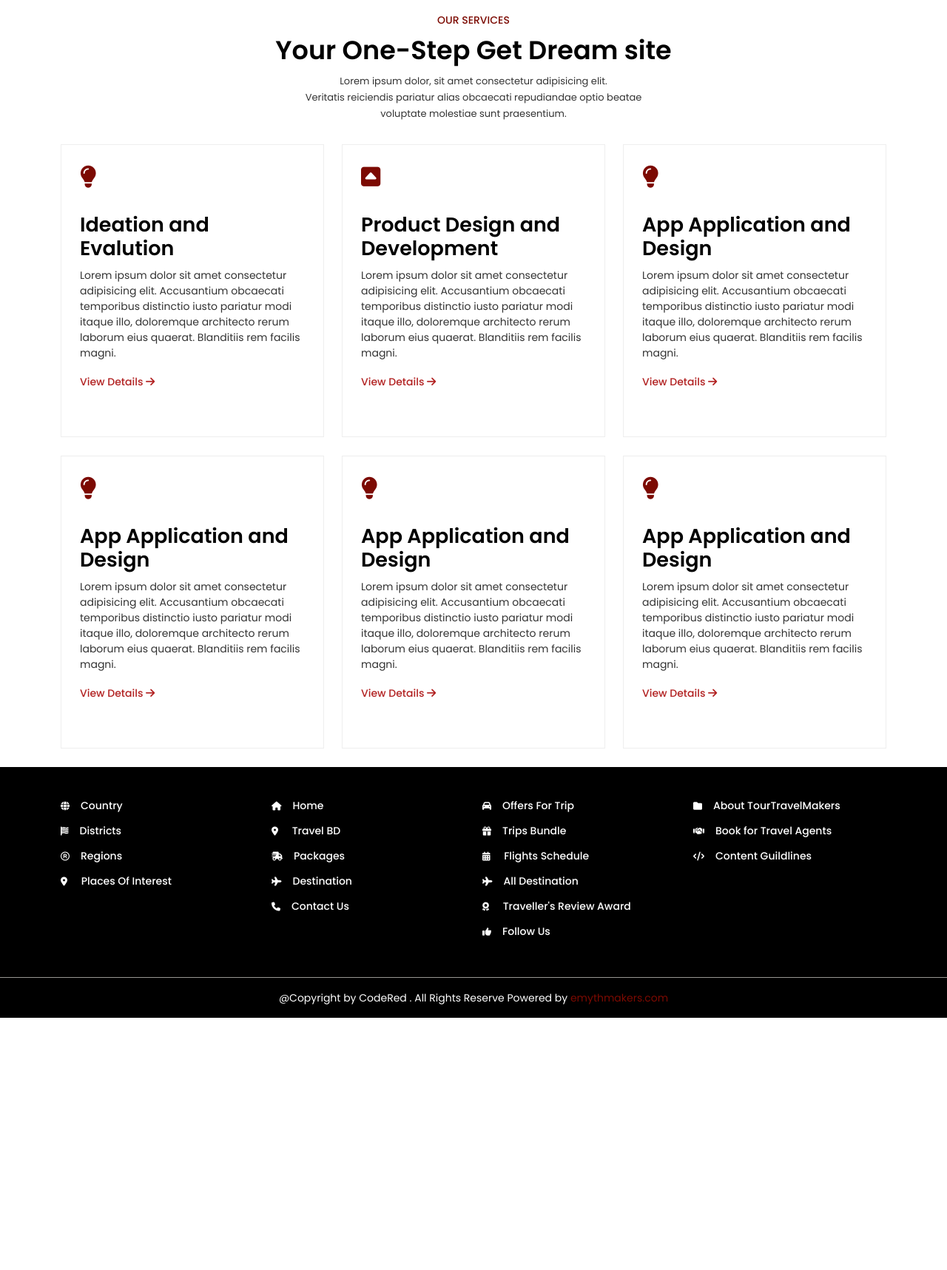
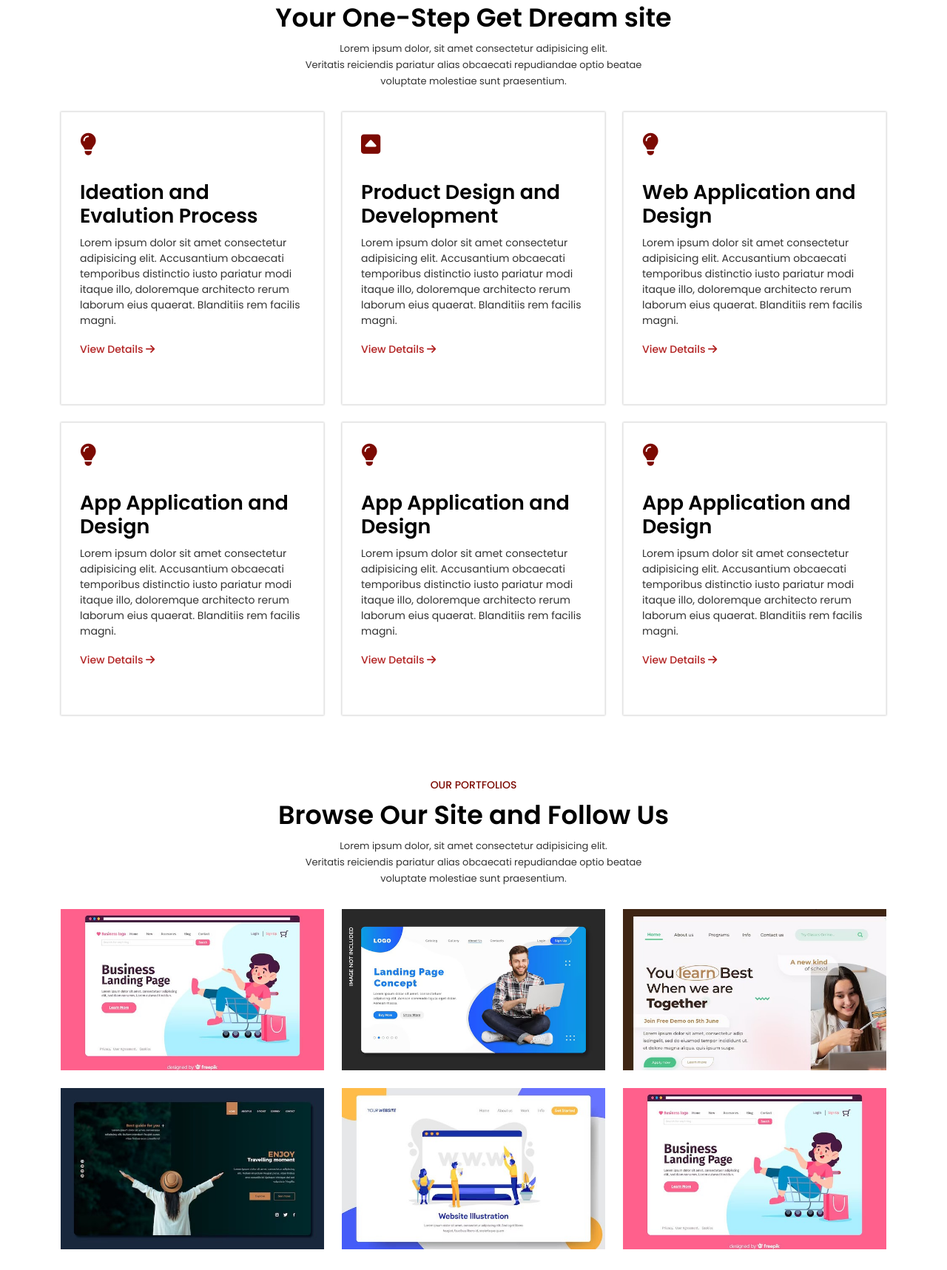
Before and after one commit to HHM-1999/CodeRed, a plain HTML site: page index.html in a window 1280 px wide. Shown: the part 604-2321 px from the top of the page at 74% size. Before the commit the page ends 1980 px from the top, so only its background shows below. Drawn offline with nearby package versions, Linux system fonts and the light colour scheme.

Commit message:
added portfolio section

```diff
--- a/common/css/style.css
+++ b/common/css/style.css
@@ -1,5 +1,5 @@
 body {
-    font-family: "Poppins", "Comic Neue", sans-serif;
+  font-family: 'Poppins', 'Comic Neue', sans-serif;
   margin: 0;
   padding: 0;
   overflow-x: hidden;
@@ -27,36 +27,33 @@ a {
 }
 
 /*  common section */
-.section-heading{
+.section-heading {
   margin-bottom: 20px;
 }
 
-.section-heading h6{
+.section-heading h6 {
   font-size: 14px;
   line-height: 20px;
   font-weight: 500;
   color: #7c0a02;
   margin-bottom: 10px;
   text-align: center;
-
 }
-.section-heading h2{
+.section-heading h2 {
   font-size: 35px;
   line-height: 42px;
   margin-bottom: 10px;
   color: #000;
   font-weight: 600;
   text-align: center;
-
 }
-.section-heading p{
+.section-heading p {
   font-size: 13px;
   line-height: 22px;
   margin-bottom: 10px;
   color: #333;
   font-weight: 400;
   text-align: center;
-
 }
 /*  top-header-start */
 .top-header {
@@ -86,7 +83,6 @@ a {
 
 .col-lg-3:first-child .support {
   border-right: 1px solid #fff;
-
 }
 
 .social-links {
@@ -138,7 +134,6 @@ a {
 .logo i {
   font-size: 25px;
   color: #7c0a02;
-
 }
 
 .logo a {
@@ -167,14 +162,12 @@ a {
   color: #fff;
 }
 
-.sticky {
-    position: fixed;
+.sticky-nav {
+  position: sticky;
   top: 0px;
   width: 100%;
   z-index: 9999;
   transition: 0.2s;
-    box-shadow: 0 0 2px 0 #00000051;
-    background-color: #f8f8f8;
 }
 
 .navbar-nav .nav-item .nav-link i:last-child {
@@ -214,7 +207,7 @@ a {
   text-decoration: none;
   color: #fff;
   font-size: 16px;
-    font-family: "Barlow", sans-serif;
+  font-family: 'Barlow', sans-serif;
   background-color: #000;
   padding: 8px 20px;
 }
@@ -247,11 +240,9 @@ a {
   font-size: 40px;
   line-height: 46px;
   margin-bottom: 20px;
-
 }
 
 .hero-details p {
-
   font-size: 14px;
   line-height: 20px;
   margin-bottom: 20px;
@@ -272,67 +263,79 @@ a {
   background-color: #000;
 }
 /* service-section */
-.service-card{
-    margin-bottom: 25px;
+.service-section {
+  margin-bottom: 60px;
 }
-.service-details{
+.service-card {
+  margin-bottom: 24px;
+  box-shadow: 0 0 2px 0 #00000051;
+}
+.service-details {
   border: 1px solid #eee;
   padding: 25px;
 }
-.service-details i{
+.service-details i {
   font-size: 30px;
   line-height: 37px;
   margin-bottom: 30px;
   color: #7c0a02;
 }
-.service-details h3{
+.service-details h3 {
   font-size: 27px;
   font-weight: 600;
   line-height: 32px;
   color: #000;
   margin-bottom: 10px;
 }
-.service-details p{
+.service-details p {
   font-size: 14px;
   font-weight: 400;
   color: #333;
   margin-bottom: 10px;
 }
-.service-details a{
+.service-details a {
   font-size: 14px;
   font-weight: 500;
   color: #b22222;
 }
-.service-details a span i{
+.service-details a span i {
   font-size: 14px;
   color: #b22222;
   transition: scalex(1);
 }
-.service-card:hover .service-details a span{
+.service-card:hover .service-details a span {
   text-decoration: underline;
   text-underline-offset: 10px;
 }
-.service-card:hover .service-details a span i{
+.service-card:hover .service-details a span i {
   transform: scalex(1.2);
-
 }
-
-
-
-
-
+/* porfolio-section */
+.portfolio-section {
+  margin-bottom: 60px;
+}
+.portfolio-card {
+  margin-bottom: 24px;
+  overflow: hidden;
+}
+.portfolio-card img {
+  transform: scale(1);
+  transition: all 0.5s ease;
+}
+.portfolio-card img:hover {
+  transform: scale(1.1);
+  opacity: 0.75;
+}
 
 /* footer */
 
 .footer-area {
   background-color: #000;
   color: #fff;
-
 }
 
 .footer-info {
   padding: 40px 0;
-
 }
 
 .footer-info ul {
@@ -343,7 +346,6 @@ a {
 .footer-info ul li {
   list-style: none;
   margin-bottom: 10px;
-
 }
 
 .footer-info ul li a {
@@ -368,23 +370,19 @@ a {
 
 .footer-info ul li a i:hover {
   color: #7c0a02;
-
 }
-
 
 .footer-copyright {
   border-top: 1px solid #979692;
 }
 
 .footer-end p {
-
   font-size: 14px;
   font-weight: 400;
   letter-spacing: -0.3;
   line-height: 14px;
   text-align: center;
   padding: 20px 0;
-
 }
 
 .footer-end a {
--- a/common/js/script.js
+++ b/common/js/script.js
@@ -18,4 +18,4 @@ $('.fade').slick({
     speed: 500,
     fade: true,
     cssEase: 'linear'
-  });
+});
--- a/index.html
+++ b/index.html
@@ -112,8 +112,7 @@
                                         <li class="nav-item">
                                             <div class="dropdown">
                                                 <a class="nav-link dropdown-toggle" href="#" role="button"
-                                                    id="dropdownMenuLink" data-bs-toggle="dropdown"
-                                                    aria-expanded="false">
+                                                    data-bs-toggle="dropdown" aria-expanded="false">
                                                     How We Work
                                                 </a>
                                                 <ul class="dropdown-menu" aria-labelledby="dropdownMenuLink">
@@ -162,7 +161,8 @@
                                 <div class="row">
                                     <div class="col-lg-6">
                                         <div class="hero-image">
-                                            <img src="media/hero-img-3-removebg-preview.png" alt="">
+                                            <img class="img-fluid" src="media/hero-img-3-removebg-preview.png"
+                                                alt="hero-img" title="CODERED">
                                         </div>
                                     </div>
                                     <div class="col-lg-6">
@@ -183,7 +183,8 @@
                                 <div class="row">
                                     <div class="col-lg-6">
                                         <div class="hero-image">
-                                            <img src="media/hero-img-2-removebg-preview.png" alt="">
+                                            <img class="img-fluid" src="media/hero-img-2-removebg-preview.png"
+                                                alt="hero-img" title="CODERED">
                                         </div>
                                     </div>
                                     <div class="col-lg-6">
@@ -203,7 +204,8 @@
                                 <div class="row">
                                     <div class="col-lg-6">
                                         <div class="hero-image">
-                                            <img src="media/hero-img-3-removebg-preview.png" alt="">
+                                            <img class="img-fluid" src="media/hero-img-3-removebg-preview.png"
+                                                alt="hero-img" title="CODERED">
                                         </div>
                                     </div>
                                     <div class="col-lg-6">
@@ -231,12 +233,8 @@
                     </button>
                 </div>
             </div>
-
-
-
         </section>
         <!-- hero-section-end -->
-
         <!-- service-start -->
         <section class="service-section">
             <div class="service-area">
@@ -263,11 +261,13 @@
                                 <a href="#">
                                     <div class="service-details">
                                         <i class="fa-solid fa-lightbulb"></i>
-                                    <h3>Ideation and Evalution</h3>
-                                    <p>Lorem ipsum dolor sit amet consectetur adipisicing elit. Accusantium obcaecati
+                                        <h3>Ideation and Evalution Process</h3>
+                                        <p>Lorem ipsum dolor sit amet consectetur adipisicing elit. Accusantium
+                                            obcaecati
                                             temporibus distinctio iusto pariatur modi itaque illo, doloremque architecto
                                             rerum laborum eius quaerat. Blanditiis rem facilis magni.</p>
-                                    <a href="#"><span>View Details <i class="fa-solid fa-arrow-right"></i></span></a>
+                                        <a href="#"><span>View Details <i
+                                                    class="fa-solid fa-arrow-right"></i></span></a>
                                     </div>
                                 </a>
                             </div>
@@ -278,10 +278,28 @@
                                     <div class="service-details">
                                         <i class="fa-solid fa-square-caret-up"></i>
                                         <h3>Product Design and Development</h3>
-                                <p>Lorem ipsum dolor sit amet consectetur adipisicing elit. Accusantium obcaecati
+                                        <p>Lorem ipsum dolor sit amet consectetur adipisicing elit. Accusantium
+                                            obcaecati
                                             temporibus distinctio iusto pariatur modi itaque illo, doloremque architecto
                                             rerum laborum eius quaerat. Blanditiis rem facilis magni.</p>
-                                <a href="#"><span>View Details <i class="fa-solid fa-arrow-right"></i></span></a>
+                                        <a href="#"><span>View Details <i
+                                                    class="fa-solid fa-arrow-right"></i></span></a>
+                                    </div>
+                                </a>
+                            </div>
+                        </div>
+                        <div class="col-lg-4">
+                            <div class="service-card">
+                                <a href="#">
+                                    <div class="service-details">
+                                        <i class="fa-solid fa-lightbulb"></i>
+                                        <h3>Web Application and Design</h3>
+                                        <p>Lorem ipsum dolor sit amet consectetur adipisicing elit. Accusantium
+                                            obcaecati
+                                            temporibus distinctio iusto pariatur modi itaque illo, doloremque architecto
+                                            rerum laborum eius quaerat. Blanditiis rem facilis magni.</p>
+                                        <a href="#"><span>View Details <i
+                                                    class="fa-solid fa-arrow-right"></i></span></a>
                                     </div>
                                 </a>
                             </div>
@@ -292,10 +310,12 @@
                                     <div class="service-details">
                                         <i class="fa-solid fa-lightbulb"></i>
                                         <h3>App Application and Design</h3>
-                            <p>Lorem ipsum dolor sit amet consectetur adipisicing elit. Accusantium obcaecati
+                                        <p>Lorem ipsum dolor sit amet consectetur adipisicing elit. Accusantium
+                                            obcaecati
                                             temporibus distinctio iusto pariatur modi itaque illo, doloremque architecto
                                             rerum laborum eius quaerat. Blanditiis rem facilis magni.</p>
-                            <a href="#"><span>View Details <i class="fa-solid fa-arrow-right"></i></span></a>
+                                        <a href="#"><span>View Details <i
+                                                    class="fa-solid fa-arrow-right"></i></span></a>
                                     </div>
                                 </a>
                             </div>
@@ -306,10 +326,12 @@
                                     <div class="service-details">
                                         <i class="fa-solid fa-lightbulb"></i>
                                         <h3>App Application and Design</h3>
-                        <p>Lorem ipsum dolor sit amet consectetur adipisicing elit. Accusantium obcaecati
+                                        <p>Lorem ipsum dolor sit amet consectetur adipisicing elit. Accusantium
+                                            obcaecati
                                             temporibus distinctio iusto pariatur modi itaque illo, doloremque architecto
                                             rerum laborum eius quaerat. Blanditiis rem facilis magni.</p>
-                        <a href="#"><span>View Details <i class="fa-solid fa-arrow-right"></i></span></a>
+                                        <a href="#"><span>View Details <i
+                                                    class="fa-solid fa-arrow-right"></i></span></a>
                                     </div>
                                 </a>
                             </div>
@@ -320,24 +342,12 @@
                                     <div class="service-details">
                                         <i class="fa-solid fa-lightbulb"></i>
                                         <h3>App Application and Design</h3>
-                    <p>Lorem ipsum dolor sit amet consectetur adipisicing elit. Accusantium obcaecati
+                                        <p>Lorem ipsum dolor sit amet consectetur adipisicing elit. Accusantium
+                                            obcaecati
                                             temporibus distinctio iusto pariatur modi itaque illo, doloremque architecto
                                             rerum laborum eius quaerat. Blanditiis rem facilis magni.</p>
-                    <a href="#"><span>View Details <i class="fa-solid fa-arrow-right"></i></span></a>
-                </div>
-               </a>
-            </div>
-        </div>
-        <div class="col-lg-4">
-            <div class="service-card">
-           <a href="#">
-            <div class="service-details">
-                <i class="fa-solid fa-lightbulb"></i>
-                <h3>App Application and Design</h3>
-                <p>Lorem ipsum dolor sit amet consectetur adipisicing elit. Accusantium obcaecati
-                    temporibus distinctio iusto pariatur modi itaque illo, doloremque architecto
-                    rerum laborum eius quaerat. Blanditiis rem facilis magni.</p>
-                <a href="#"><span>View Details <i class="fa-solid fa-arrow-right"></i></span></a>
+                                        <a href="#"><span>View Details <i
+                                                    class="fa-solid fa-arrow-right"></i></span></a>
                                     </div>
                                 </a>
                             </div>
@@ -348,6 +358,92 @@
             </div>
         </section>
         <!-- service-end -->
+        <!-- our-portfolio-start -->
+        <section class="portfolio-section">
+            <div class="portfolio-area">
+                <div class="container">
+                    <div class="section-heading">
+                        <div class="row">
+                            <div class="col-lg-12">
+                                <a href="#">
+                                    <h6>OUR PORTFOLIOS</h6>
+                                </a>
+                                <a href="#">
+                                    <h2>Browse Our Site and Follow Us</h2>
+                                </a>
+                                <p>Lorem ipsum dolor, sit amet consectetur adipisicing elit. <br> Veritatis reiciendis
+                                    pariatur alias obcaecati repudiandae optio beatae <br>
+                                    voluptate molestiae sunt
+                                    praesentium.</p>
+                            </div>
+                        </div>
+                    </div>
+                    <div class="row">
+                        <div class="col-lg-4">
+                            <div class="portfolio-card">
+                                <a href="#">
+                                    <div class="Portfolio-image">
+                                        <img class="img-fluid" src="media/port6.jpg" alt="" />
+                                    </div>
+                                </a>
+                            </div>
+                        </div>
+                        <div class="col-lg-4">
+                            <div class="portfolio-card">
+                                <a href="#">
+                                    <div class="Portfolio-image">
+                                        <img class="img-fluid" src="media/port =4.jpg" alt="" />
+                                    </div>
+                                </a>
+                            </div>
+                        </div>
+                        <div class="col-lg-4">
+                            <div class="portfolio-card">
+                                <a href="#">
+                                    <div class="Portfolio-image">
+                                        <img class="img-fluid" src="media/port1.jpg" alt="" />
+                                    </div>
+                                </a>
+                            </div>
+                        </div>
+                        <div class="col-lg-4">
+                            <div class="portfolio-card">
+                                <a href="#">
+                                    <div class="Portfolio-image">
+                                        <img class="img-fluid" src="media/port3.jpg" alt="" />
+                                    </div>
+                                </a>
+                            </div>
+                        </div>
+
+                        <div class="col-lg-4">
+                            <div class="portfolio-card">
+                                <a href="#">
+                                    <div class="Portfolio-image">
+                                        <img class="img-fluid" src="media/port5.jpg" alt="" />
+                                    </div>
+                                </a>
+                            </div>
+                        </div>
+                        <div class="col-lg-4">
+                            <div class="portfolio-card">
+                                <a href="#">
+                                    <div class="Portfolio-image">
+                                        <img class="img-fluid" src="media/port6.jpg" alt="" />
+                                    </div>
+                                </a>
+                            </div>
+                        </div>
+                    </div>
+                </div>
+
+            </div>
+
+
+        </section>
+        <!-- our-portfolio-end -->
+
+
     </main>
 
 
@@ -406,8 +502,8 @@
                     <div class="row">
                         <div class="col-lg-12">
                             <div class="footer-end">
-                                <p>@Copyright by CodeRed . All Rights Reserve Powered by<a
-                                        href="#"><span> emythmakers.com</span></a></p>
+                                <p>@Copyright by CodeRed . All Rights Reserve Powered by<a href="#"><span>
+                                            emythmakers.com</span></a></p>
                             </div>
                         </div>
                     </div>
```
Also changed, not shown: media/port =4.jpg (added), media/port1.jpg (added), media/port3.jpg (added), media/port5.jpg (added), media/port6.jpg (added). Lines whose indentation alone changed are shown as unchanged.
